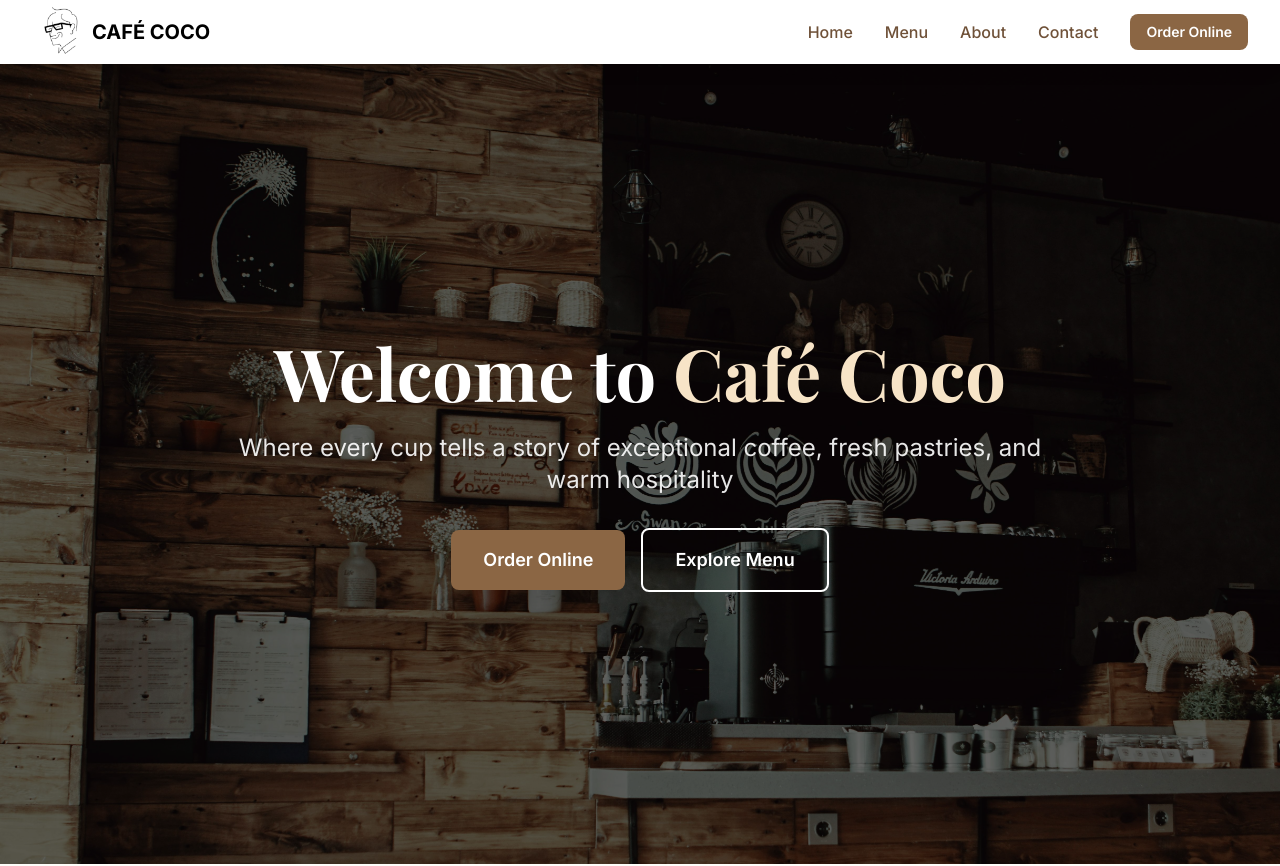
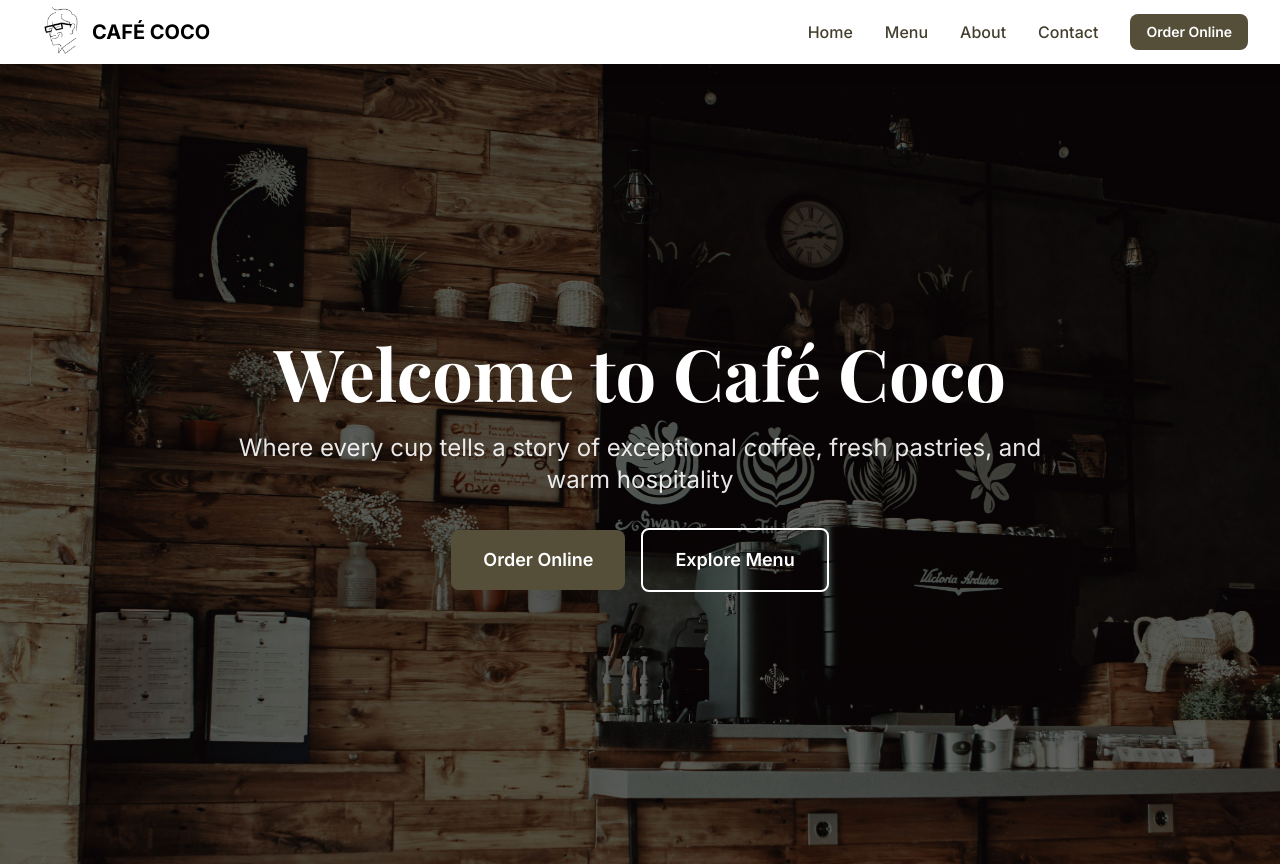
Before and after one commit to gparedesg/cafe-coco, a Next.js app: page / in a window 1280 px wide. Shown: the top 866 px of the page. Built offline with nearby package versions, Linux system fonts and the light colour scheme; a web font is replaced by a local one.

Commit message:
Update color schemes to match 116 yellow

```diff
--- a/src/app/globals.css
+++ b/src/app/globals.css
@@ -2,38 +2,38 @@
 
 @theme inline {
   /* Café color palette */
-  --color-coffee-50: #f7f3f0;
-  --color-coffee-100: #ede3db;
-  --color-coffee-200: #dcc7b8;
-  --color-coffee-300: #c8a690;
-  --color-coffee-400: #b68968;
-  --color-coffee-500: #a67c52;
-  --color-coffee-600: #8b6644;
-  --color-coffee-700: #6f5138;
-  --color-coffee-800: #594030;
-  --color-coffee-900: #4a352a;
+  --color-coffee-50: #f5f4f2;
+  --color-coffee-100: #e8e6df;
+  --color-coffee-200: #d1cdc0;
+  --color-coffee-300: #b5ae98;
+  --color-coffee-400: #98916f;
+  --color-coffee-500: #7a7354;
+  --color-coffee-600: #554f39;
+  --color-coffee-700: #433e2d;
+  --color-coffee-800: #322f23;
+  --color-coffee-900: #25231b;
 
-  --color-cream-50: #fefcf9;
-  --color-cream-100: #fdf8f0;
-  --color-cream-200: #fbf0de;
-  --color-cream-300: #f7e4c7;
-  --color-cream-400: #f2d6ab;
-  --color-cream-500: #ecc788;
-  --color-cream-600: #e1b464;
-  --color-cream-700: #d19c47;
-  --color-cream-800: #b07f3d;
-  --color-cream-900: #8f6732;
+  --color-yellow-50: #fffef5;
+  --color-yellow-100: #ffeb99;
+  --color-yellow-200: #ffe166;
+  --color-yellow-300: #ffd733;
+  --color-yellow-400: #ffcd00;
+  --color-yellow-500: #ffcd00;
+  --color-yellow-600: #cca400;
+  --color-yellow-700: #997b00;
+  --color-yellow-800: #665200;
+  --color-yellow-900: #4d3d00;
 
-  --color-forest-50: #f0f9f4;
-  --color-forest-100: #dcf2e3;
-  --color-forest-200: #bce5cb;
-  --color-forest-300: #8dd2a8;
-  --color-forest-400: #5bb880;
-  --color-forest-500: #369d62;
-  --color-forest-600: #277d4e;
-  --color-forest-700: #206540;
-  --color-forest-800: #1d5135;
-  --color-forest-900: #19432d;
+  --color-forest-50: #f9f8f2;
+  --color-forest-100: #f0ede0;
+  --color-forest-200: #e0d9bf;
+  --color-forest-300: #cec299;
+  --color-forest-400: #baa769;
+  --color-forest-500: #aa9339;
+  --color-forest-600: #88762e;
+  --color-forest-700: #665824;
+  --color-forest-800: #443b18;
+  --color-forest-900: #332c12;
 
   /* Typography */
   --font-sans: 'Inter', system-ui, sans-serif;
```
